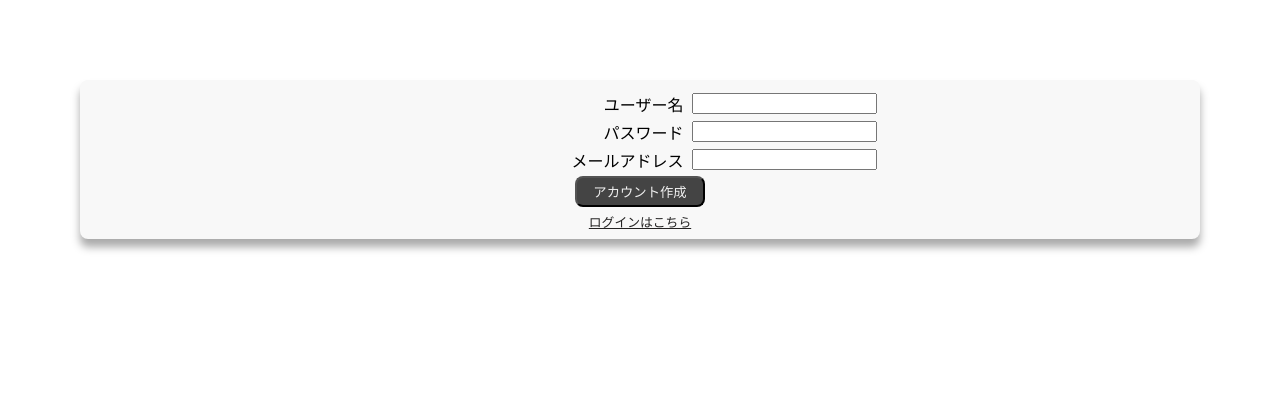
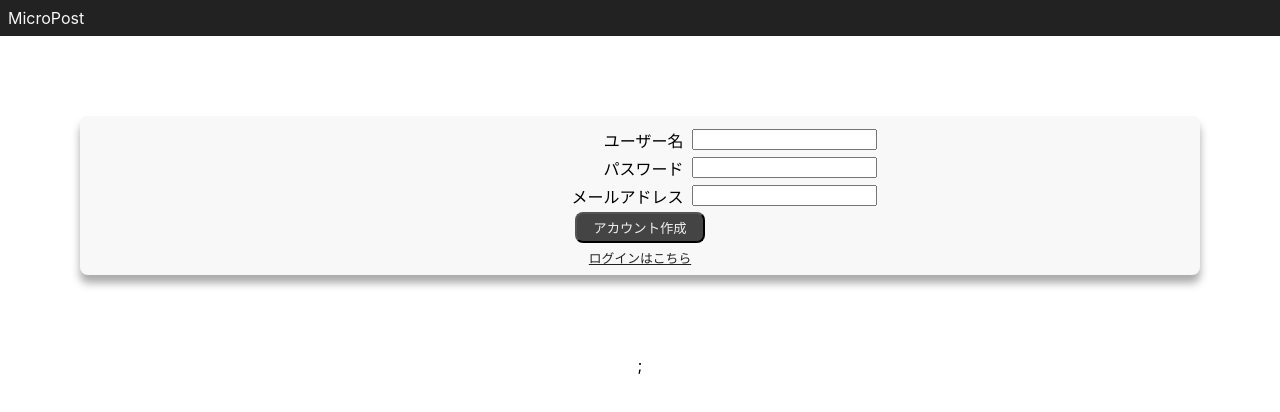
Before and after one commit to AkiFk-Git/Message-board-frontend, a React (Create React App) app: page /signUp in a window 1280 px wide. Shown: the top 412 px of the page. Built offline with nearby package versions, Linux system fonts and the light colour scheme.

Commit message:
ヘッダーを初期ページに追加

```diff
--- a/src/components/Header.tsx
+++ b/src/components/Header.tsx
@@ -17,6 +17,10 @@ export default function Header() {
 
     //表示するユーザー情報の取得
     useEffect(() => {
+      //サインイン・サインアップ画面時は何もしない
+      if (!userInfo.token) {
+          return;
+        }
       const myGetUser = async () => {
         const user = await getUser(userInfo.user_uuid, userInfo.token);
         setUserName(user.name);
@@ -27,10 +31,14 @@ export default function Header() {
   return (
     <SHeader>
       <SLogo>MicroPost</SLogo>
+      {userInfo.token ? (
       <SRightItem>
         <SName>{userName}</SName>
         <SLogout onClick={logout}>ログアウト</SLogout>
       </SRightItem>
+      ) : (
+        <></>
+      )}
     </SHeader>
   );
 }
--- a/src/components/Layout.tsx
+++ b/src/components/Layout.tsx
@@ -22,7 +22,7 @@ export default function Layout() {
 
 const SHeader = styled.div`
   width: 100%;
-  height: 32px;
+  height: 34px;
   box-shadow: 0px 4px 4px #AAAAAA;
 `;
 
--- a/src/components/SignInLayout.tsx
+++ b/src/components/SignInLayout.tsx
@@ -1,4 +1,10 @@
+import Header from "./Header";
 import SignIn from "./SignIn";
 export default function SignInLayout() {
-  return <SignIn />;
+  return (
+  <>
+    <Header />
+    <SignIn />
+  </>
+  )
 }
--- a/src/components/SignUplayout.tsx
+++ b/src/components/SignUplayout.tsx
@@ -1,5 +1,11 @@
+import Header from "./Header";
 import { SignUp } from "./SignUp";
 
 export default function SignUpLayout() {
-  return <SignUp />;
+  return (
+    <>
+      <Header />
+      <SignUp />;
+    </>
+  )
 }
```
Lines whose indentation alone changed are shown as unchanged.
